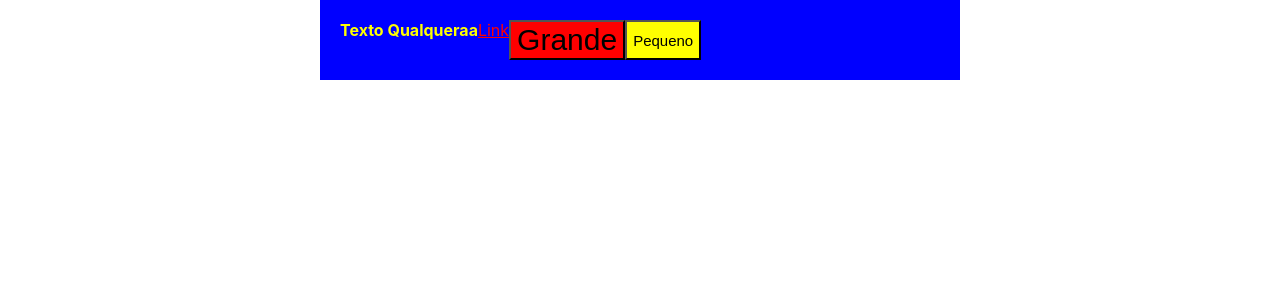
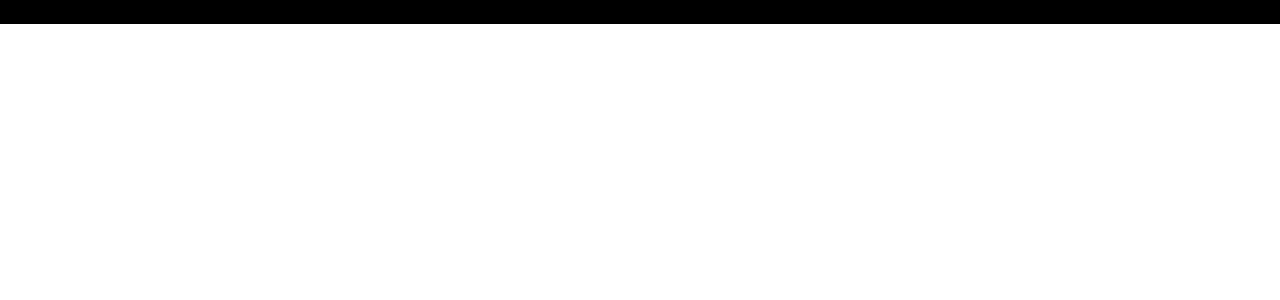
Before and after one commit to Washington95/projetos_react, a React (Vite) app in the folder react-vite/: page / in a window 1280 px wide. Shown: the top 300 px of the page. Built offline with nearby package versions, Linux system fonts and the light colour scheme.

Commit message:
Instalando TailwindCSS em projeto Vite

```diff
--- a/react-vite/package.json
+++ b/react-vite/package.json
@@ -16,6 +16,9 @@
     "@types/react-dom": "^17.0.10",
     "@types/styled-components": "^5.1.22",
     "@vitejs/plugin-react": "^1.0.7",
+    "autoprefixer": "^10.4.2",
+    "postcss": "^8.4.6",
+    "tailwindcss": "^3.0.20",
     "typescript": "^4.4.4",
     "vite": "^2.7.2"
   }
--- /dev/null
+++ b/react-vite/postcss.config.js
@@ -0,0 +1,6 @@
+module.exports = {
+  plugins: {
+    tailwindcss: {},
+    autoprefixer: {},
+  },
+}
--- a/react-vite/src/App.tsx
+++ b/react-vite/src/App.tsx
@@ -1,17 +1,9 @@
-import * as C from './AppStyles'
-
-
 const App = () =>{
 
   return(
-    <C.Container bgColor="blue">
-      <span>Texto Qualqueraa</span>
-
-      <a href="#" className='link' >Link</a>
-
-      <C.Botao bg="red" >Grande</C.Botao>
-      <C.Botao bg="yellow" small>Pequeno</C.Botao>
-    </C.Container>
+    <div className="bg-black">
+      ...
+    </div>
 
 
   );
--- a/react-vite/src/index.css
+++ b/react-vite/src/index.css
@@ -1,3 +1,8 @@
+@tailwind base;
+@tailwind components;
+@tailwind utilities;
+
+
 body {
   margin: 0;
   font-family: -apple-system, BlinkMacSystemFont, 'Segoe UI', 'Roboto', 'Oxygen',
--- /dev/null
+++ b/react-vite/tailwind.config.js
@@ -0,0 +1,10 @@
+module.exports = {
+  content: [
+    "./index.html",
+    "./src/**/*.{,js,ts,jsx,tsx}",
+  ],
+  theme: {
+    extend: {},
+  },
+  plugins: [],
+}
```
Also changed, not shown: react-vite/src/components/Botao/index.tsx (deleted, +0 -15 lines), react-vite/src/components/Botao/styles.module.css (deleted, +0 -20 lines), react-vite/src/components/Header.tsx (deleted, +0 -12 lines), react-vite/src/components/Pessoa.tsx (deleted, +0 -13 lines), react-vite/src/components/Photo.tsx (deleted, +0 -13 lines), 1 other file (tests, documents, lock files or other folders).
